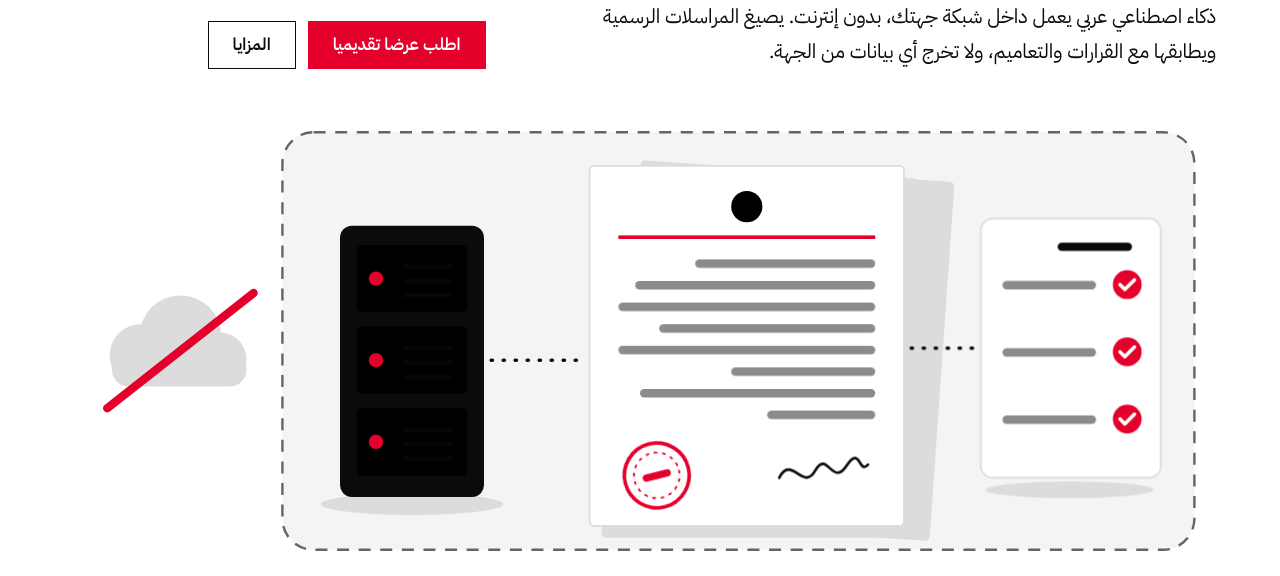
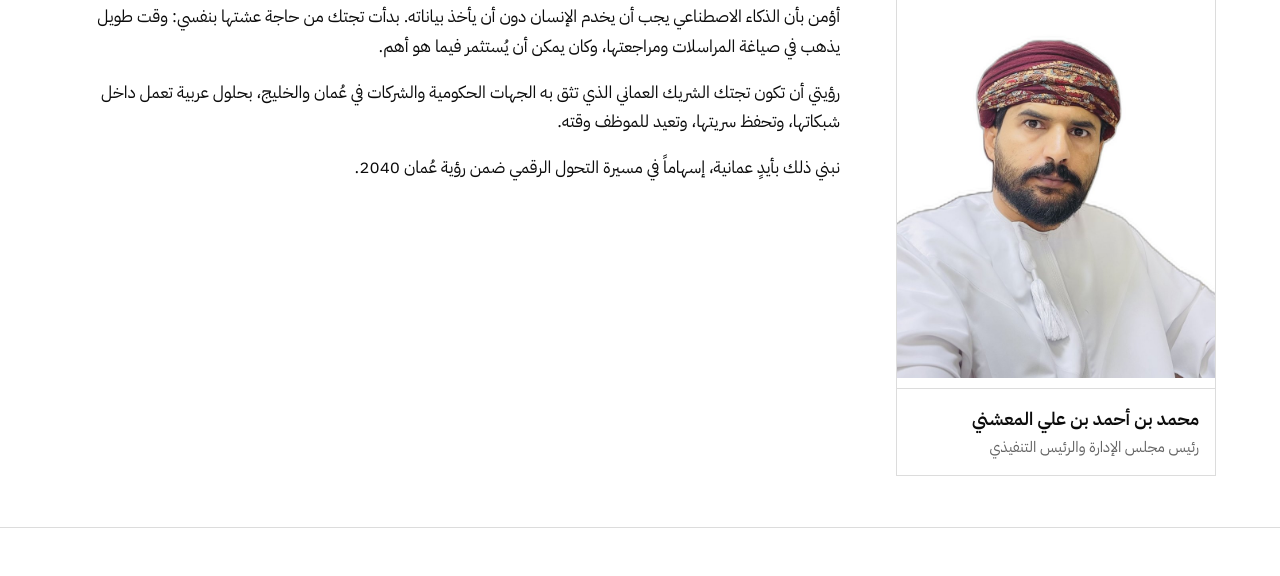
Before and after one commit to maaaly11/maaaly11.github.io, a plain HTML site: page index.html in a window 1280 px wide. Shown: the part 1541-2117 px from the top of the page. Drawn offline with Linux system fonts and the light colour scheme.

Commit message:
Add CEO vision section with photo; update contact titles
Co-Authored-By: Claude Opus 5.5 <noreply@anthropic.com>
Claude-Session: https://claude.ai/code/session_01PV9wLXex1DPAYEeMsAfiQh

```diff
--- a/index.html
+++ b/index.html
@@ -80,6 +80,15 @@ figcaption{font-size:14px;color:var(--grey);margin-top:10px}
 .step p{color:var(--grey);margin-top:6px}
 .status{background:var(--soft)}
 .status p{font-size:clamp(19px,2vw,24px);line-height:1.65;max-width:34em}
+.ceo{display:grid;grid-template-columns:minmax(0,320px) minmax(0,1fr);gap:28px 56px;align-items:start}
+.ceo figure{margin:0;background:#fff;border:1.5px solid var(--rule)}
+.ceo img{display:block;width:100%;height:auto}
+.ceo figcaption{padding:14px 16px;background:var(--paper);color:var(--ink);border-top:1.5px solid var(--rule)}
+.ceo figcaption b{display:block;font-size:18px}
+.ceo figcaption span{color:var(--grey);font-size:15px}
+.ceo blockquote{margin:0;border-top:3px solid var(--ink);padding-top:20px}
+.ceo blockquote p{margin:0 0 16px}
+@media (max-width:760px){.ceo{grid-template-columns:minmax(0,1fr)}.ceo figure{max-width:320px}}
 dl{margin:0;display:grid;grid-template-columns:max-content minmax(0,1fr);gap:12px 32px;border-top:3px solid var(--ink);padding-top:20px}
 dt{color:var(--grey);font-size:15px;padding-top:2px}
 dd{margin:0;font-weight:600}
@@ -261,6 +270,24 @@ dd{margin-bottom:12px}
   </section>
 
 
+  <section class="band" id="ceo">
+    <div class="wrap">
+      <span class="blabel" data-k="v0">كلمة الرئيس التنفيذي</span>
+      <h2 data-k="v1">رؤيتي</h2>
+      <div class="ceo">
+        <figure>
+          <img src="img/ceo.jpg" width="800" height="1000" alt="محمد بن أحمد بن علي المعشني" loading="lazy">
+          <figcaption><b data-k="v2">محمد بن أحمد بن علي المعشني</b><span data-k="v3">رئيس مجلس الإدارة والرئيس التنفيذي</span></figcaption>
+        </figure>
+        <blockquote>
+          <p data-k="v4">أؤمن بأن الذكاء الاصطناعي يجب أن يخدم الإنسان دون أن يأخذ بياناته. بدأت تجتك من حاجة عشتها بنفسي: وقت طويل يذهب في صياغة المراسلات ومراجعتها، وكان يمكن أن يُستثمر فيما هو أهم.</p>
+          <p data-k="v5">رؤيتي أن تكون تجتك الشريك العماني الذي تثق به الجهات الحكومية والشركات في عُمان والخليج، بحلول عربية تعمل داخل شبكاتها، وتحفظ سريتها، وتعيد للموظف وقته.</p>
+          <p data-k="v6">نبني ذلك بأيدٍ عمانية، إسهاماً في مسيرة التحول الرقمي ضمن رؤية عُمان 2040.</p>
+        </blockquote>
+      </div>
+    </div>
+  </section>
+
   <section class="band hero tgla" id="tgla">
     <div class="wrap">
       <div class="top">
@@ -386,7 +413,9 @@ dd{margin-bottom:12px}
       <h2 data-k="k0">تواصل</h2>
       <div>
       <dl>
-        <dt data-k="k1">المؤسس ومطور النظام</dt><dd data-k="k2">محمد بن أحمد بن علي المعشني</dd>
+        <dt data-k="k7">الشركة</dt><dd data-k="k8">تجلى للتجارة والمقاولات</dd>
+        <dt data-k="k9">العلامة التقنية</dt><dd>تجتك TGTEC</dd>
+        <dt data-k="k1">رئيس مجلس الإدارة والرئيس التنفيذي</dt><dd data-k="k2">محمد بن أحمد بن علي المعشني</dd>
         <dt data-k="k5">البريد</dt><dd><a href="mailto:info@taglaa.com" style="color:inherit">info@taglaa.com</a></dd>
         <dt data-k="k3">الموقع</dt><dd data-k="k4">ظفار، سلطنة عمان</dd>
       </dl>
@@ -430,7 +459,7 @@ s2t:"Use it from the browser",s2d:"Employees open it from any browser on the int
 s3t:"Draft, review, archive",s3d:"The employee writes a request, gets a formal draft, checks it against circulars, then archives it.",
 t0:"Where we are",
 t1:"A working version of the system has been approved for deployment at a government entity in Oman. We are now preparing to offer it to ministries, public authorities and large companies in Oman and the GCC.",
-k0:"Contact",k1:"Founder and developer",k2:"Mohammed bin Ahmed bin Ali Al-Mashani",k3:"Location",k6:"✉ Email us",k4:"Dhofar, Sultanate of Oman",
+k0:"Contact",k1:"Chairman & CEO",k7:"Company",k8:"Tajalla Trading & Contracting",k9:"Technology brand",v0:"A word from the CEO",v1:"My vision",v2:"Mohammed bin Ahmed bin Ali Al-Mashani",v3:"Chairman & CEO",v4:"I believe AI should serve people without taking their data. TGTEC began with a need I lived myself: long hours spent drafting and reviewing correspondence, time that could go to what matters more.",v5:"My vision is for TGTEC to be the Omani partner that government entities and companies across Oman and the Gulf trust, with Arabic solutions that run inside their own networks, keep their data confidential and give employees their time back.",v6:"We are building it with Omani hands, as a contribution to the digital transformation of Oman Vision 2040.",k2:"Mohammed bin Ahmed bin Ali Al-Mashani",k3:"Location",k6:"✉ Email us",k4:"Dhofar, Sultanate of Oman",
 ft:"© 2026 Tajalla Trading & Contracting. All rights reserved."
 };
 const els=[...document.querySelectorAll('[data-k]')];
```
Also changed, not shown: img/ceo.jpg (added).
